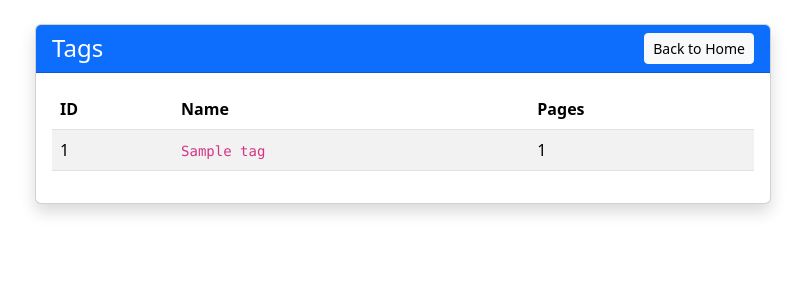
After one commit to douglasgreen/freshwiki, a PHP site: template resources/templates/tag.html.twig in a window 1280 px wide. The commit adds this page. Shown: the top 300 px of the page, without its empty margins (47-852 px from the left). Run offline with PHP 8.4, Linux system fonts and the light colour scheme; the template is opened without the code that fills it: most values are stand-ins (such as "Sample title", 1, 10 or a date in 2020); some libraries are stand-ins or nearby versions.

Commit message:
feat: add tag management page with controller and admin CRUD support
Co-authored-by: cecli (openrouter/z-ai/glm-5)

```diff
--- /dev/null
+++ b/resources/templates/tag.html.twig
@@ -0,0 +1,75 @@
+{% extends 'base.html.twig' %}
+
+{% block title %}
+  Tag Management - FreshWiki
+{% endblock %}
+
+{% block content %}
+  <div class="row">
+    <div class="col-md-8">
+      <div class="card shadow">
+        <div class="card-header bg-primary text-white d-flex justify-content-between align-items-center">
+          <h4 class="mb-0">Tags</h4>
+          <a href="index.php" class="btn btn-sm btn-light">Back to Home</a>
+        </div>
+        <div class="card-body">
+          {% if tags is empty %}
+            <p class="text-muted">No tags found.</p>
+          {% else %}
+            <div class="table-responsive">
+              <table class="table table-striped">
+                <thead>
+                  <tr>
+                    <th>ID</th>
+                    <th>Name</th>
+                    <th>Pages</th>
+                    {% if is_admin %}
+                      <th class="text-end">Actions</th>
+                    {% endif %}
+                  </tr>
+                </thead>
+                <tbody>
+                  {% for tag in tags %}
+                    <tr>
+                      <td>{{ tag.tag_id }}</td>
+                      <td><code>{{ tag.name }}</code></td>
+                      <td>{{ tag.page_count }}</td>
+                      {% if is_admin %}
+                        <td class="text-end">
+                          <form method="POST" action="?action=tag_delete" class="d-inline" onsubmit="return confirm('Delete this tag?');">
+                            <input type="hidden" name="tag_id" value="{{ tag.tag_id }}">
+                            <button type="submit" class="btn btn-sm btn-outline-danger">Delete</button>
+                          </form>
+                        </td>
+                      {% endif %}
+                    </tr>
+                  {% endfor %}
+                </tbody>
+              </table>
+            </div>
+          {% endif %}
+        </div>
+      </div>
+    </div>
+
+    {% if is_admin %}
+    <div class="col-md-4">
+      <div class="card shadow">
+        <div class="card-header bg-success text-white">
+          <h5 class="mb-0">Create Tag</h5>
+        </div>
+        <div class="card-body">
+          <form method="POST" action="?action=tag_create">
+            <div class="mb-3">
+              <label for="name" class="form-label">Tag Name</label>
+              <input type="text" class="form-control" id="name" name="name" required maxlength="63" placeholder="e.g., getting-started">
+              <div class="form-text">Lowercase letters, numbers, and hyphens only.</div>
+            </div>
+            <button type="submit" class="btn btn-success w-100">Create Tag</button>
+          </form>
+        </div>
+      </div>
+    </div>
+    {% endif %}
+  </div>
+{% endblock %}
--- a/resources/templates/welcome.html.twig
+++ b/resources/templates/welcome.html.twig
@@ -16,6 +16,7 @@
           <p>You are now logged in. This is a placeholder welcome page.</p>
           <div class="d-flex gap-2">
             <a href="?action=node" class="btn btn-primary">Node Management</a>
+            <a href="?action=tag" class="btn btn-secondary">Tag Management</a>
             <a href="?action=logout" class="btn btn-outline-primary">Logout</a>
           </div>
         </div>
```
Also changed, not shown: index.php (+34 -0 lines), src/Controller/TagController.php (added, +86 -0 lines).
